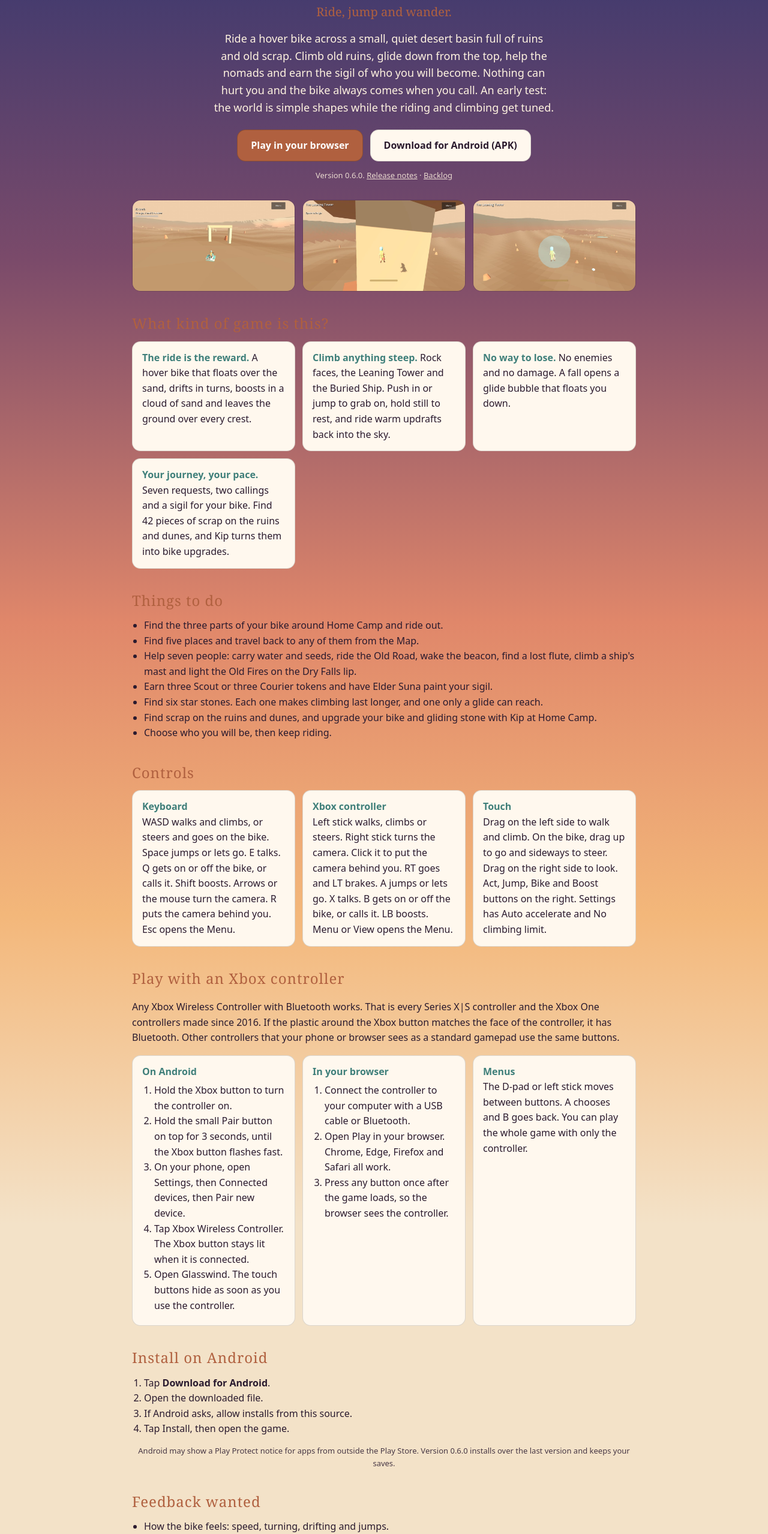
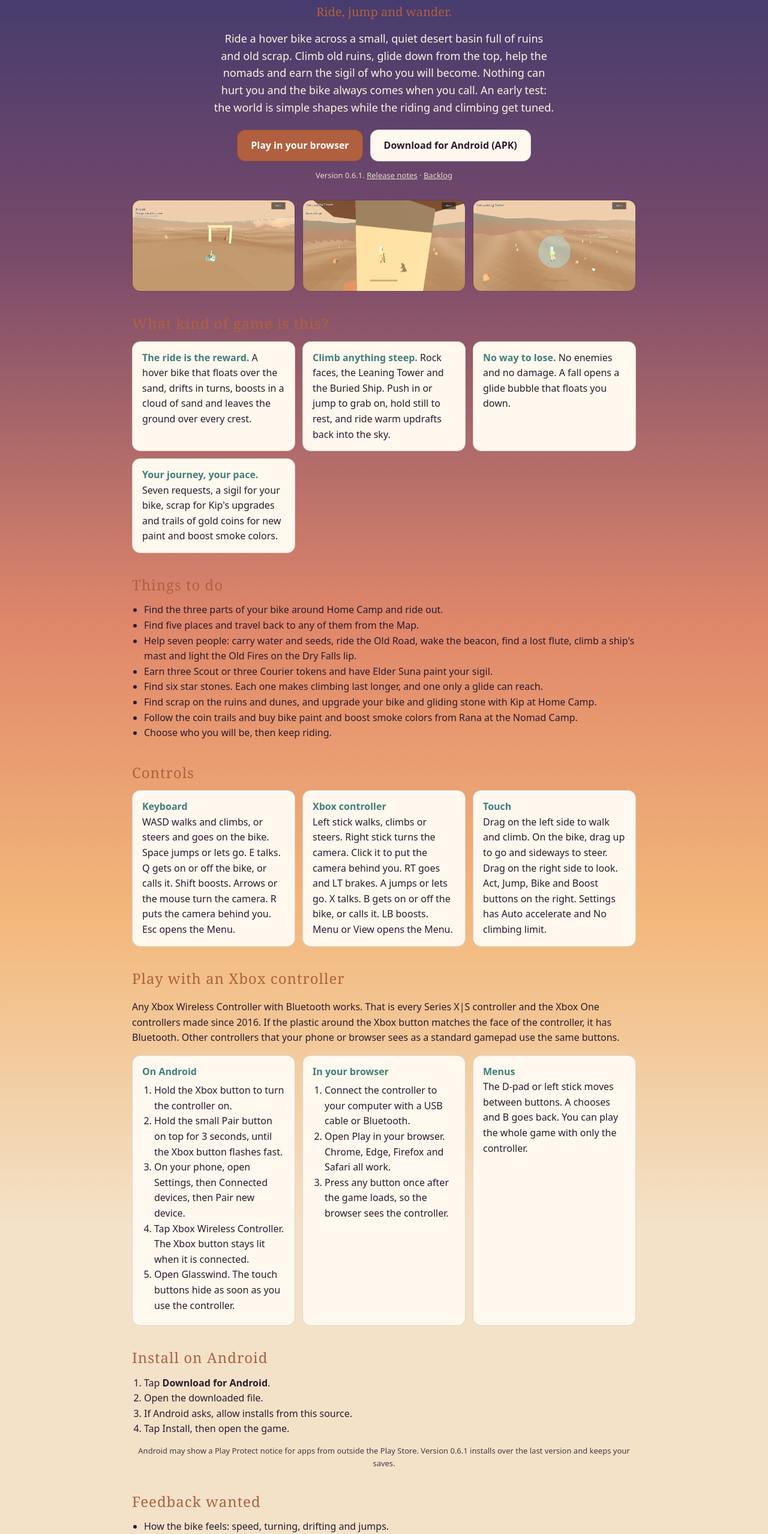
Before and after one commit to bclark10121-cloud/glasswind, a plain HTML site: page docs/index.html in a window 1280 px wide. Shown: the part 240-2797 px from the top of the page at 60% size. Drawn offline with Linux system fonts and the light colour scheme.

Commit message:
Glasswind 0.6.1: coins and looks, touch buttons for every finger
Co-Authored-By: Claude Opus 5.5 <noreply@anthropic.com>
Claude-Session: https://claude.ai/code/session_0117TTYDMWhCiD16zmkBafDq

```diff
--- a/docs/index.html
+++ b/docs/index.html
@@ -32,13 +32,13 @@ footer{margin-top:44px;font-size:13px;opacity:.8;text-align:center}footer a{colo
 <header><img class="icon" src="icon.png" alt=""><h1>Glasswind</h1><div class="tag">Ride the quiet desert</div>
 <p class="hook">Ride, jump and wander.</p>
 <p class="lead">Ride a hover bike across a small, quiet desert basin full of ruins and old scrap. Climb old ruins, glide down from the top, help the nomads and earn the sigil of who you will become. Nothing can hurt you and the bike always comes when you call. An early test: the world is simple shapes while the riding and climbing get tuned.</p>
-<div class="cta"><a class="btn primary" href="play/">Play in your browser</a><a class="btn ghost" href="downloads/Glasswind-v0.6.0.apk">Download for Android (APK)</a></div>
-<p class="note">Version 0.6.0. <a href="release-notes/v0.6.0.md">Release notes</a> &middot; <a href="https://github.com/bclark10121-cloud/glasswind/blob/main/BACKLOG.md">Backlog</a></p></header>
+<div class="cta"><a class="btn primary" href="play/">Play in your browser</a><a class="btn ghost" href="downloads/Glasswind-v0.6.1.apk">Download for Android (APK)</a></div>
+<p class="note">Version 0.6.1. <a href="release-notes/v0.6.1.md">Release notes</a> &middot; <a href="https://github.com/bclark10121-cloud/glasswind/blob/main/BACKLOG.md">Backlog</a></p></header>
 <div class="shots"><a href="shot-1.jpg"><img src="shot-1.jpg" alt="Riding the hover bike at speed through an Old Road arch" width="960" height="540"></a><a href="shot-2.jpg"><img src="shot-2.jpg" alt="Climbing the Leaning Tower below a resting ledge" width="960" height="540"></a><a href="shot-3.jpg"><img src="shot-3.jpg" alt="Gliding down in the bubble over the basin, a star stone below" width="960" height="540"></a></div>
 <h2>What kind of game is this?</h2>
-<div class="grid"><div class="card"><b>The ride is the reward.</b> A hover bike that floats over the sand, drifts in turns, boosts in a cloud of sand and leaves the ground over every crest.</div><div class="card"><b>Climb anything steep.</b> Rock faces, the Leaning Tower and the Buried Ship. Push in or jump to grab on, hold still to rest, and ride warm updrafts back into the sky.</div><div class="card"><b>No way to lose.</b> No enemies and no damage. A fall opens a glide bubble that floats you down.</div><div class="card"><b>Your journey, your pace.</b> Seven requests, two callings and a sigil for your bike. Find 42 pieces of scrap on the ruins and dunes, and Kip turns them into bike upgrades.</div></div>
+<div class="grid"><div class="card"><b>The ride is the reward.</b> A hover bike that floats over the sand, drifts in turns, boosts in a cloud of sand and leaves the ground over every crest.</div><div class="card"><b>Climb anything steep.</b> Rock faces, the Leaning Tower and the Buried Ship. Push in or jump to grab on, hold still to rest, and ride warm updrafts back into the sky.</div><div class="card"><b>No way to lose.</b> No enemies and no damage. A fall opens a glide bubble that floats you down.</div><div class="card"><b>Your journey, your pace.</b> Seven requests, a sigil for your bike, scrap for Kip's upgrades and trails of gold coins for new paint and boost smoke colors.</div></div>
 <h2>Things to do</h2>
-<ul><li>Find the three parts of your bike around Home Camp and ride out.</li><li>Find five places and travel back to any of them from the Map.</li><li>Help seven people: carry water and seeds, ride the Old Road, wake the beacon, find a lost flute, climb a ship's mast and light the Old Fires on the Dry Falls lip.</li><li>Earn three Scout or three Courier tokens and have Elder Suna paint your sigil.</li><li>Find six star stones. Each one makes climbing last longer, and one only a glide can reach.</li><li>Find scrap on the ruins and dunes, and upgrade your bike and gliding stone with Kip at Home Camp.</li><li>Choose who you will be, then keep riding.</li></ul>
+<ul><li>Find the three parts of your bike around Home Camp and ride out.</li><li>Find five places and travel back to any of them from the Map.</li><li>Help seven people: carry water and seeds, ride the Old Road, wake the beacon, find a lost flute, climb a ship's mast and light the Old Fires on the Dry Falls lip.</li><li>Earn three Scout or three Courier tokens and have Elder Suna paint your sigil.</li><li>Find six star stones. Each one makes climbing last longer, and one only a glide can reach.</li><li>Find scrap on the ruins and dunes, and upgrade your bike and gliding stone with Kip at Home Camp.</li><li>Follow the coin trails and buy bike paint and boost smoke colors from Rana at the Nomad Camp.</li><li>Choose who you will be, then keep riding.</li></ul>
 <h2>Controls</h2>
 <div class="grid"><div class="card"><b>Keyboard</b><br>WASD walks and climbs, or steers and goes on the bike. Space jumps or lets go. E talks. Q gets on or off the bike, or calls it. Shift boosts. Arrows or the mouse turn the camera. R puts the camera behind you. Esc opens the Menu.</div><div class="card"><b>Xbox controller</b><br>Left stick walks, climbs or steers. Right stick turns the camera. Click it to put the camera behind you. RT goes and LT brakes. A jumps or lets go. X talks. B gets on or off the bike, or calls it. LB boosts. Menu or View opens the Menu.</div><div class="card"><b>Touch</b><br>Drag on the left side to walk and climb. On the bike, drag up to go and sideways to steer. Drag on the right side to look. Act, Jump, Bike and Boost buttons on the right. Settings has Auto accelerate and No climbing limit.</div></div>
 <h2>Play with an Xbox controller</h2>
@@ -46,7 +46,7 @@ footer{margin-top:44px;font-size:13px;opacity:.8;text-align:center}footer a{colo
 <div class="grid"><div class="card"><b>On Android</b><ol><li>Hold the Xbox button to turn the controller on.</li><li>Hold the small Pair button on top for 3 seconds, until the Xbox button flashes fast.</li><li>On your phone, open Settings, then Connected devices, then Pair new device.</li><li>Tap Xbox Wireless Controller. The Xbox button stays lit when it is connected.</li><li>Open Glasswind. The touch buttons hide as soon as you use the controller.</li></ol></div><div class="card"><b>In your browser</b><ol><li>Connect the controller to your computer with a USB cable or Bluetooth.</li><li>Open Play in your browser. Chrome, Edge, Firefox and Safari all work.</li><li>Press any button once after the game loads, so the browser sees the controller.</li></ol></div><div class="card"><b>Menus</b><br>The D-pad or left stick moves between buttons. A chooses and B goes back. You can play the whole game with only the controller.</div></div>
 <h2>Install on Android</h2>
 <ol><li>Tap <b>Download for Android</b>.</li><li>Open the downloaded file.</li><li>If Android asks, allow installs from this source.</li><li>Tap Install, then open the game.</li></ol>
-<p class="note">Android may show a Play Protect notice for apps from outside the Play Store. Version 0.6.0 installs over the last version and keeps your saves.</p>
+<p class="note">Android may show a Play Protect notice for apps from outside the Play Store. Version 0.6.1 installs over the last version and keeps your saves.</p>
 <h2>Feedback wanted</h2>
 <ul><li>How the bike feels: speed, turning, drifting and jumps.</li><li>How climbing and the stamina limit feel. Too short, too long or about right.</li><li>Whether the camera ever gets in the way: riding, climbing or gliding.</li><li>How smooth it runs on your phone, and which phone.</li></ul>
 <footer>Glasswind. Early test build, so expect rough edges. "Ancient Winds" by Kevin MacLeod (incompetech.com), CC BY 4.0, found through Patch.gg. The rider made for Glasswind through Gemini and Meshy. Sounds made for the game. <a href="https://github.com/bclark10121-cloud/glasswind/blob/main/CREDITS.md">Credits</a> &middot; <a href="privacy.html">Privacy</a> &middot; <a href="https://bclark10121-cloud.github.io/">More games on The Game Shelf</a></footer>
```
Also changed, not shown: docs/play/index.html (+1 -1 lines), 5 other files.
